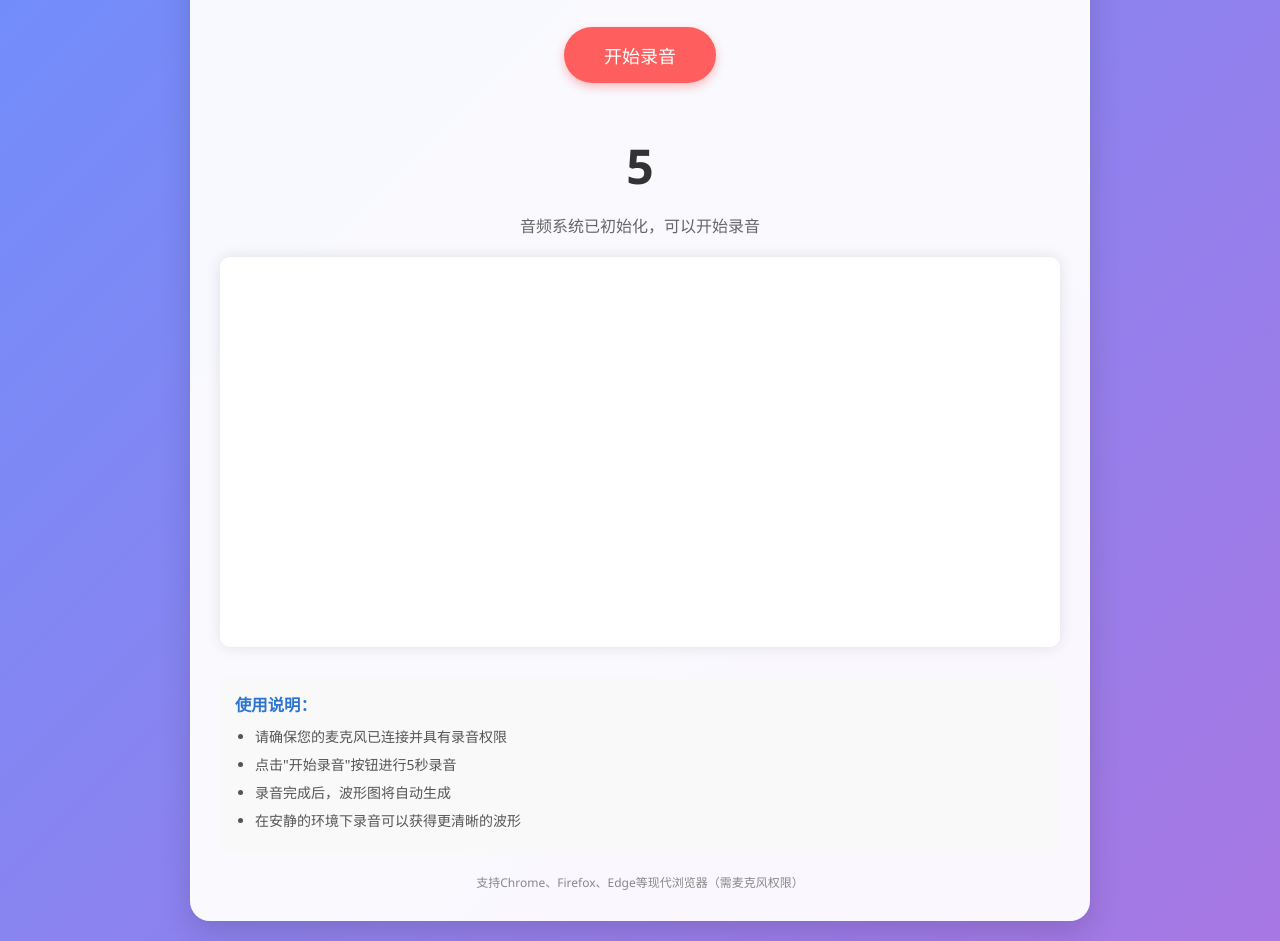
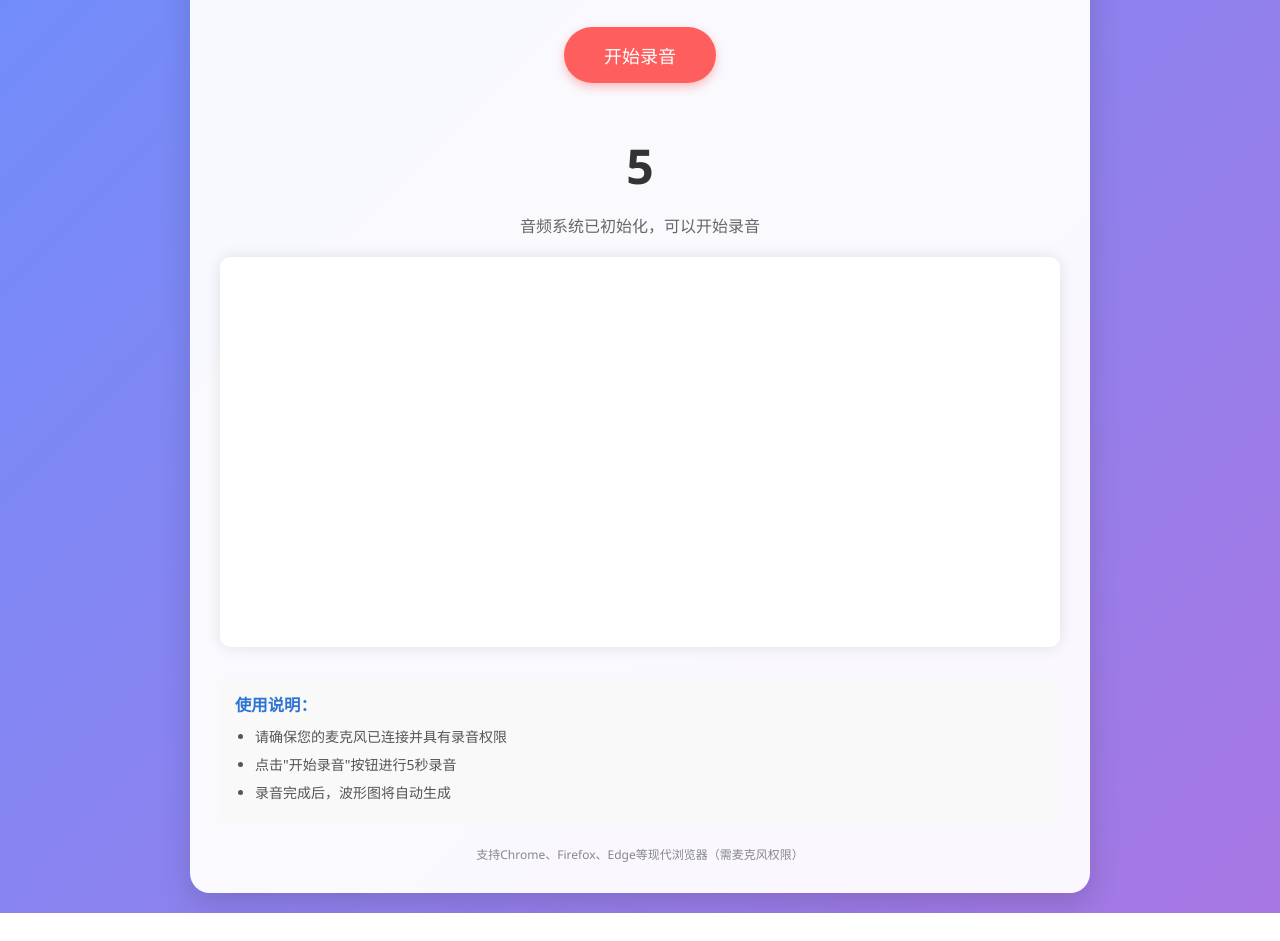
Before and after one commit to xiaojingzhao572/voice-vote, a plain HTML site: page index.html in a window 1280 px wide. Shown: the part 143-1084 px from the top of the page. After the commit the page ends 1056 px from the top, so only its background shows below. Drawn offline with Linux system fonts and the light colour scheme.

Commit message:
Update index.html

```diff
--- a/index.html
+++ b/index.html
@@ -152,7 +152,6 @@
                 <li>请确保您的麦克风已连接并具有录音权限</li>
                 <li>点击"开始录音"按钮进行5秒录音</li>
                 <li>录音完成后，波形图将自动生成</li>
-                <li>在安静的环境下录音可以获得更清晰的波形</li>
             </ul>
         </div>
 
```
